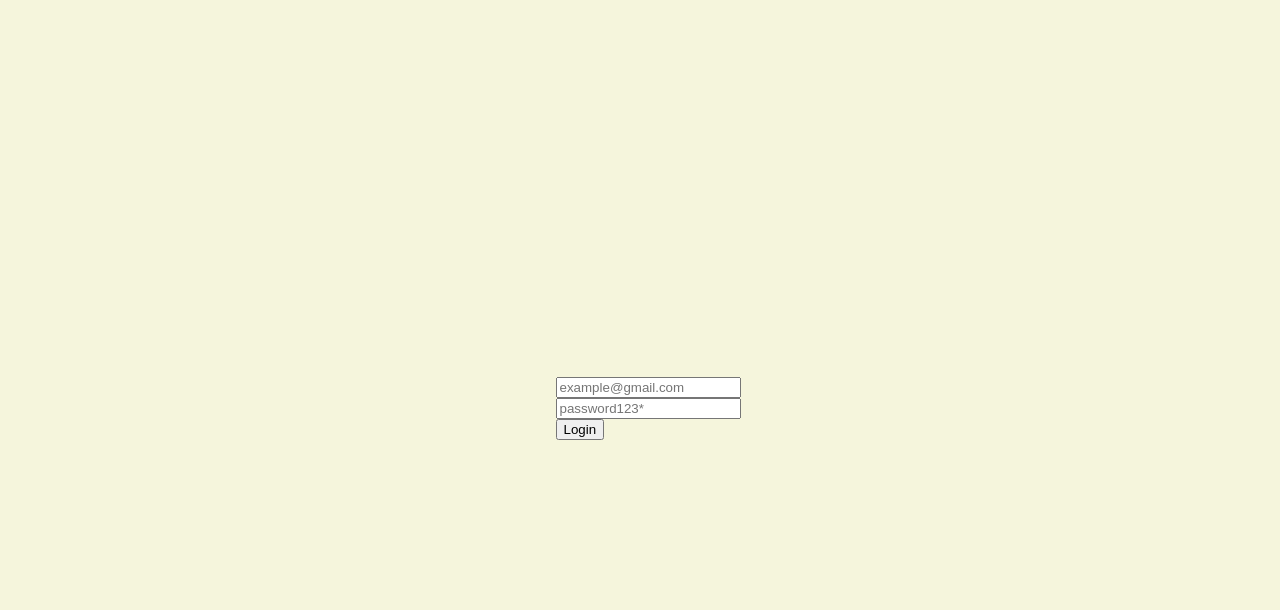
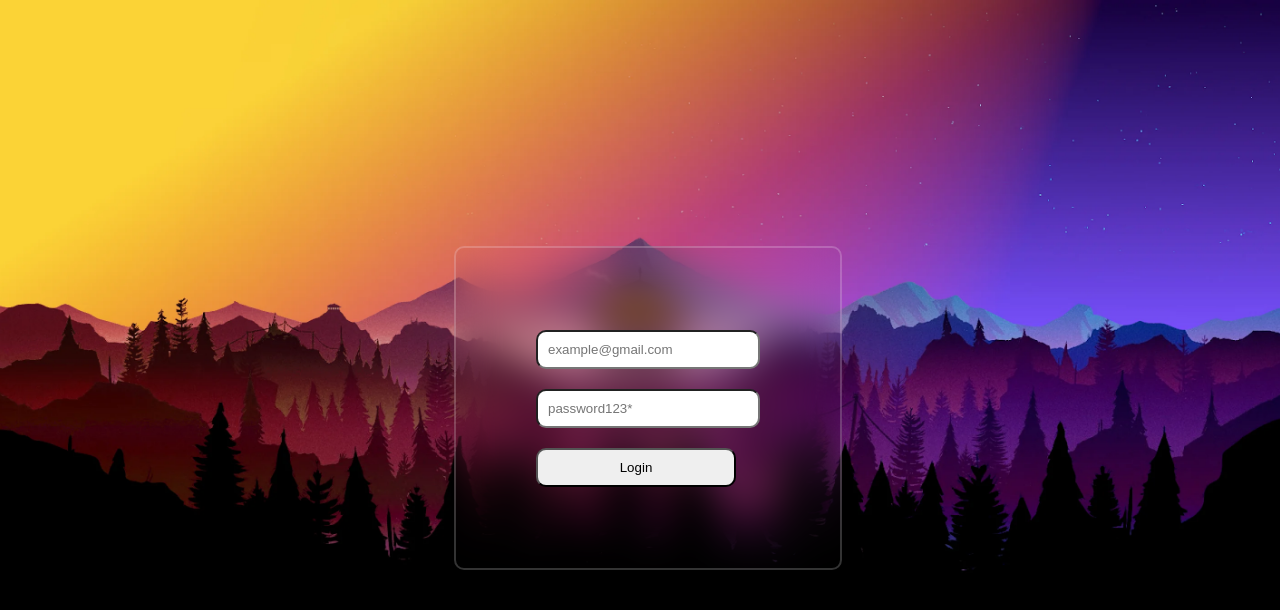
Before and after one commit to fashton28/JS-localStorageAuth, a plain HTML site: page index.html in a window 1280 px wide. Drawn offline with Linux system fonts and the light colour scheme.

Commit message:
add background and style to form

```diff
--- a/index.html
+++ b/index.html
@@ -8,13 +8,14 @@
 </head>
 <body id ='index'>
     <div class = "container">
-            <input type="text" class = "email" placeholder="example@gmail.com"> <br>
-           <input type="text" class = "password" placeholder = "password123*"><br>
-           <button id = "button">Login</button>
 
-
-
-
+        <div class = "small-container">
+            <form action="">
+                <input type="text" class = "email" placeholder="example@gmail.com" required> <br>
+                <input type="text" class = "password" placeholder = "password123*" required><br>
+                <button id = "button">Login</button>
+            </form>
+        </div>
 
 
     </div>
--- a/style.css
+++ b/style.css
@@ -1,8 +1,31 @@
  #index{
     background-color: beige;
+    background-image: url("images/firewatch.png");
+    background-size: cover;
+    background-position: center;
     width: 100%;
     height: 100vh;
     display: flex;
     justify-content: center;
     align-items: center;
+    color: white;
 }
+
+.container{
+    display: flex;
+    background-color:transparent;
+    border: 2px solid rgba(255,255,255, .2);
+    backdrop-filter: blur(20px);
+    height: 40vh ;
+    width: 30vw;
+    justify-content: center;
+    align-items: center;
+    border-radius: 10px;
+}
+
+form > *{
+    margin: 10px;
+    border-radius: 10px;
+    padding: 10px;
+    width: 200px;
+}
```
Also changed, not shown: images/firewatch.png (added).
